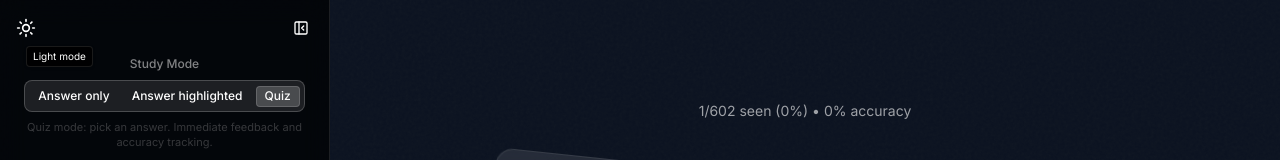
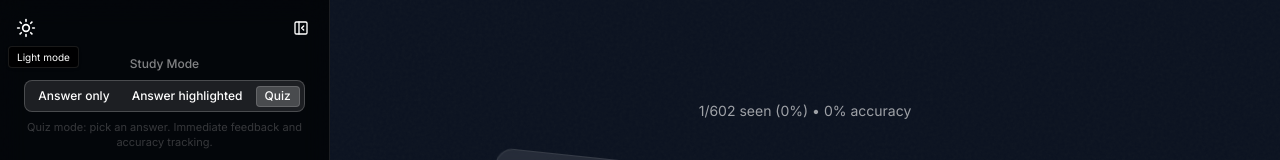
Before and after one commit to zsoltmar/amateur-extra-flashcards, a Next.js app: page / in a window 1280 px wide. Both pictures are taken after a click on the button 26 px from the left and 28 px from the top of the page. Shown: the top 160 px of the page. Built offline with nearby package versions, Linux system fonts and the light colour scheme.

Commit message:
Fix tooltips

```diff
--- a/src/components/ui/tooltip.tsx
+++ b/src/components/ui/tooltip.tsx
@@ -7,57 +7,73 @@ type Side = 'top' | 'bottom' | 'left' | 'right';
 
 export function Tooltip({ content, side = 'top', children }: { content: ReactNode; side?: Side; children: ReactNode }) {
   const anchorRef = useRef<HTMLSpanElement | null>(null);
+  const tipRef = useRef<HTMLDivElement | null>(null);
   const [mounted, setMounted] = useState(false);
   const [open, setOpen] = useState(false);
-  const [pos, setPos] = useState<{ x: number; y: number }>({ x: 0, y: 0 });
+  const [coords, setCoords] = useState<{ left: number; top: number }>({ left: -9999, top: -9999 });
   const [usedSide, setUsedSide] = useState<Side>(side);
-  const [align, setAlign] = useState<'center' | 'start' | 'end'>('center');
 
   useEffect(() => setMounted(true), []);
 
+  const clamp = (val: number, min: number, max: number) => Math.max(min, Math.min(max, val));
+
   const computePosition = () => {
     const el = anchorRef.current;
-    if (!el) return;
+    const tip = tipRef.current;
+    if (!el || !tip) return;
     const rect = el.getBoundingClientRect();
     const vw = window.innerWidth;
     const vh = window.innerHeight;
-    let x = rect.left + rect.width / 2;
-    let y = rect.top;
+    const tipRect = tip.getBoundingClientRect();
+    const offset = 8;
+
+    // Choose vertical side based on available space and tooltip height
     let nextSide: Side = side;
-    const offset = 8;
-    // Auto flip vertically if near viewport edge
-    if (side === 'top' && rect.top < 40) nextSide = 'bottom';
-    if (side === 'bottom' && vh - rect.bottom < 40) nextSide = 'top';
-    switch (nextSide) {
-      case 'bottom':
-        y = rect.bottom + offset;
-        break;
-      case 'left':
-        x = rect.left - offset;
-        y = rect.top + rect.height / 2;
-        break;
-      case 'right':
-        x = rect.right + offset;
-        y = rect.top + rect.height / 2;
-        break;
-      case 'top':
-      default:
-        y = rect.top - offset;
-        break;
+    const needHeight = tipRect.height + offset + 8; // include margins
+    if (side === 'top' && rect.top < needHeight) nextSide = 'bottom';
+    if (side === 'bottom' && vh - rect.bottom < needHeight) nextSide = 'top';
+
+    let left = rect.left + rect.width / 2 - tipRect.width / 2; // center align by default
+    let top = 0;
+    if (nextSide === 'top') {
+      top = rect.top - offset - tipRect.height;
+    } else if (nextSide === 'bottom') {
+      top = rect.bottom + offset;
+    } else if (nextSide === 'left') {
+      left = rect.left - offset - tipRect.width;
+      top = rect.top + rect.height / 2 - tipRect.height / 2;
+    } else if (nextSide === 'right') {
+      left = rect.right + offset;
+      top = rect.top + rect.height / 2 - tipRect.height / 2;
     }
+
+    // Clamp within viewport with 8px padding
+    left = clamp(left, 8, Math.max(8, vw - tipRect.width - 8));
+    top = clamp(top, 8, Math.max(8, vh - tipRect.height - 8));
+
     setUsedSide(nextSide);
-    // Horizontal align heuristics (avoid clipping without measuring width)
-    if (rect.left < 48) setAlign('start');
-    else if (vw - rect.right < 48) setAlign('end');
-    else setAlign('center');
-    setPos({ x, y });
+    setCoords({ left, top });
   };
 
   const show = () => {
-    computePosition();
     setOpen(true);
   };
   const hide = () => setOpen(false);
+
+  // Recompute position when opening and on resize/scroll
+  useEffect(() => {
+    if (!open) return;
+    const rAF = () => requestAnimationFrame(computePosition);
+    rAF();
+    const onScroll = () => computePosition();
+    const onResize = () => computePosition();
+    window.addEventListener('scroll', onScroll, true);
+    window.addEventListener('resize', onResize);
+    return () => {
+      window.removeEventListener('scroll', onScroll, true);
+      window.removeEventListener('resize', onResize);
+    };
+  }, [open]);
 
   return (
     <span
@@ -71,19 +87,16 @@ export function Tooltip({ content, side = 'top', children }: { content: ReactNod
       {children}
       {mounted && open && createPortal(
         <div
+          ref={tipRef}
           role="tooltip"
-          className="pointer-events-none fixed z-[9999] whitespace-nowrap rounded bg-black/90 text-white text-[10px] px-1.5 py-0.5 shadow border border-white/10"
+          className="pointer-events-none fixed z-[9999] rounded bg-black/90 text-white text-[10px] px-2 py-1 shadow border border-white/10"
           style={{
-            left: pos.x,
-            top: pos.y,
-            transform:
-              usedSide === 'top'
-                ? (align === 'center' ? 'translate(-50%, -100%)' : align === 'start' ? 'translate(0, -100%)' : 'translate(-100%, -100%)')
-                : usedSide === 'bottom'
-                ? (align === 'center' ? 'translate(-50%, 0)' : align === 'start' ? 'translate(0, 0)' : 'translate(-100%, 0)')
-                : usedSide === 'left'
-                ? 'translate(-100%, -50%)'
-                : 'translate(0, -50%)',
+            left: coords.left,
+            top: coords.top,
+            maxWidth: 'min(320px, calc(100vw - 16px))',
+            whiteSpace: 'normal',
+            wordBreak: 'break-word',
+            lineHeight: 1.2,
           }}
         >
           {content}
```
